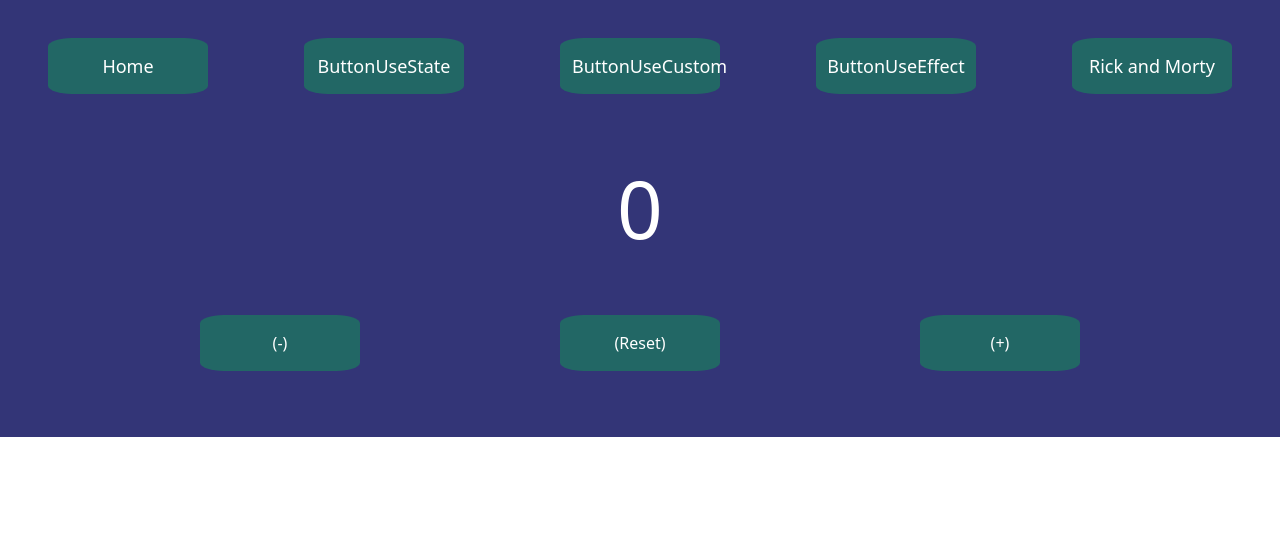
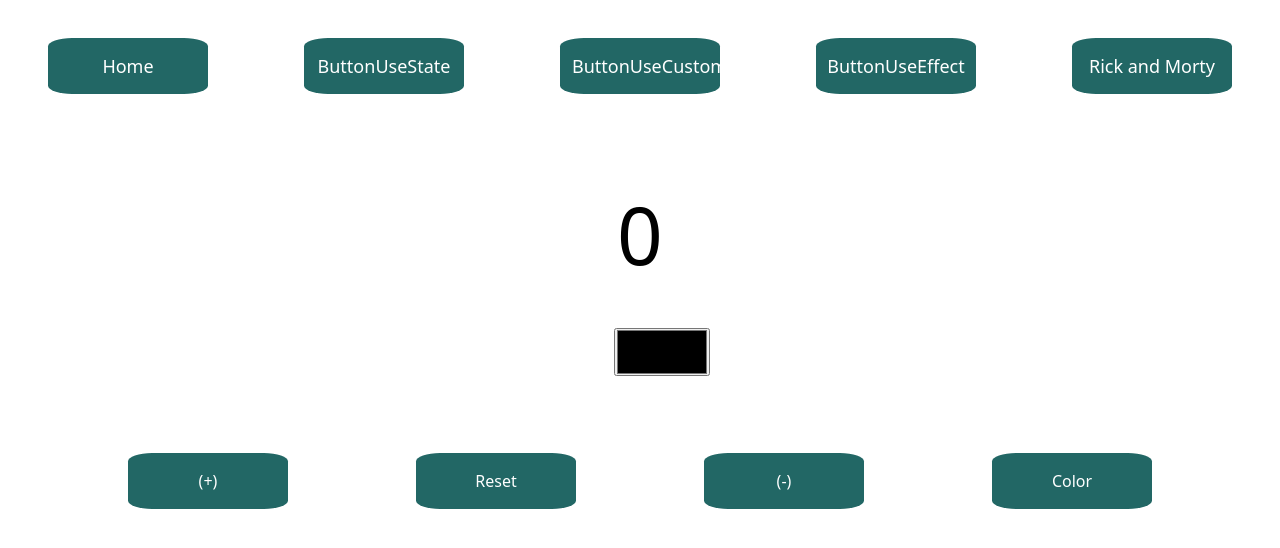
Before and after one commit to JhonJairoChala/React, a React (Create React App) app in the folder proyecto/: page / in a window 1280 px wide. Shown: the top 548 px of the page. Built offline with nearby package versions, Linux system fonts and the light colour scheme.

Commit message:
El proyecto ya cuenta con el uso del hook UseState y agregue el boton de color para el fondo

```diff
--- a/proyecto/package.json
+++ b/proyecto/package.json
@@ -12,7 +12,7 @@
     "react-dom": "^18.1.0",
     "react-router": "^6.3.0",
     "react-router-dom": "^6.3.0",
-    "react-scripts": "5.0.1",
+    "react-scripts": "^5.0.1",
     "web-vitals": "^2.1.4"
   },
   "scripts": {
--- a/proyecto/src/App.js
+++ b/proyecto/src/App.js
@@ -3,7 +3,7 @@ import { Body } from "./components/layouts/Body/Body";
 
 function App() {
   return (
-  <div className="App">
+  <div className="App" id="App">
     <Header/>
     <section>
       <Body/>
@@ -12,6 +12,4 @@ function App() {
   );
 }
 
-// buttonAddition.addEventListener("click",adittion);
-
 export default App;
--- /dev/null
+++ b/proyecto/src/components/UI/ButtonList/ButtonList.jsx
@@ -0,0 +1,7 @@
+import React from 'react'
+
+export const ButtonList = ({style , event , textButton}) => {
+  return (
+    <button className={style} onClick={event}>{textButton}</button>
+  )
+}
--- /dev/null
+++ b/proyecto/src/components/UI/ColorButton/ColorButton.jsx
@@ -0,0 +1,9 @@
+import React from 'react'
+
+export const ColorButton = () => {
+  return (
+        <div>
+            <input type="color" id="color_input" className="colorInput"/>
+        </div>
+  )
+}
--- a/proyecto/src/components/layouts/Body/Body.jsx
+++ b/proyecto/src/components/layouts/Body/Body.jsx
@@ -1,32 +1,53 @@
-import React from 'react'
-const numberBody = document.getElementById("numberBody");
-let finalRes = 0;
+import {useState} from 'react'
+import { ButtonList } from '../../UI/ButtonList/ButtonList';
+import { ColorButton } from '../../UI/ColorButton/ColorButton';
 
-function adittion(){
-  let sum = numberBody + 1;
-  finalRes += sum;
-  document.getElementById("numberBody").textContent = finalRes;
-}
-
-function subtraction(){
-  let res =  finalRes - 1;
-  finalRes = res;
-  document.getElementById("numberBody").textContent = finalRes;
-}
-
-function reset(){
-  finalRes = 0;
-  document.getElementById("numberBody").textContent = finalRes;
-}
 export const Body = () => {
 
+  const [counter, setCounter] = useState(0);
+
+  const handleAdd = () => {
+    setCounter(counter + 1)
+  }
+
+  const handleSubstract = () => {
+    setCounter(counter - 1)
+  }
+
+  const handleReset = () => {
+    setCounter(0)
+  }
+
+  const changeColor = () => {
+    let color_Input = document.getElementById("color_input");
+    let body = document.getElementById("App");
+    body.style.background = color_Input.value;
+  }
   return (
     <div>
-        <h2 id="numberBody" className='numberBody'>0</h2>
+        <h2 id="numberBody" className='numberBody'>{counter}</h2>
+        <ColorButton/>
         <section className='buttons'>
-            <button onClick={subtraction}>(-)</button>
-            <button onClick={reset}>(Reset)</button>
-            <button onClick={adittion}>(+)</button>
+            <ButtonList
+            style="btnSum"
+            event={handleAdd}
+            textButton="(+)"
+            />
+            <ButtonList
+            style="btnSum"
+            event={handleReset}
+            textButton="Reset"
+            />
+            <ButtonList
+            style="btnRest"
+            event={handleSubstract}
+            textButton="(-)"
+            />
+            <ButtonList
+            style="btnSum"
+            event={changeColor}
+            textButton="Color"
+            />
         </section>
     </div>
   )
--- a/proyecto/src/index.css
+++ b/proyecto/src/index.css
@@ -1,8 +1,8 @@
+
 .Header{
   display: flex;
   flex-direction: row;
   justify-content: space-around;
-  background-color: #333577;
   height: 10rem;
 }
 
@@ -21,9 +21,9 @@
   display: flex;
   flex-direction: row;
   justify-content: space-evenly;
-  background-color: #333577;
   height: 10rem;
   margin-top: -2%;
+  padding-bottom: 27%;
 }
 
 .buttons button{
@@ -36,10 +36,21 @@
   margin-top: 3%;
 }
 
+.buttons button:hover{
+  cursor:grabbing;
+}
+
 .numberBody{
-  color: #ffffff;
-  background-color: #333577;
+  color: #000000;
   text-align: center;
   font-size: 5rem;
+  margin-top: 2%;
   padding-bottom: 3%;
 }
+
+.colorInput{
+  margin-left:48%;
+  height: 3rem;
+  width: 6rem;
+  margin-bottom: 5%;
+}
```
Also changed, not shown: 1 other file (tests, documents, lock files or other folders).
